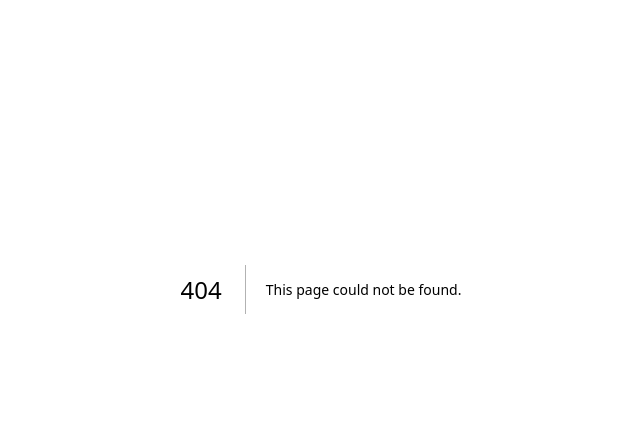
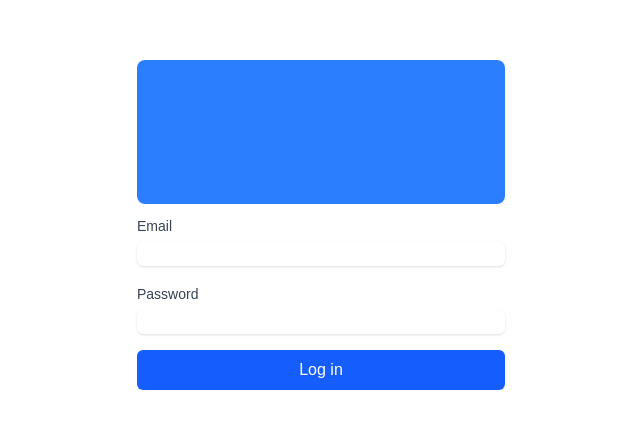
Before and after one commit to nanah1307/isope-thesis, a Next.js app: page /login in a window 1280 px wide. Before the commit this address had no page. Shown: the part 111-540 px from the top of the page, without its empty margins (319-959 px from the left). Built offline with nearby package versions, Linux system fonts and the light colour scheme.

Commit message:
initialize

```diff
--- /dev/null
+++ b/src/app/login/page.tsx
@@ -0,0 +1,23 @@
+/*import AcmeLogo from '@/app/ui/acme-logo';
+import LoginForm from '@/app/ui/login-form';
+
+insert images
+*/
+import LoginForm from '@/app/ui/login-form';
+import { Suspense } from 'react';
+
+export default function LoginPage() {
+  return (
+    <main className="flex items-center justify-center md:h-screen">
+      <div className="relative mx-auto flex w-full max-w-[400px] flex-col space-y-2.5 p-4 md:-mt-32">
+        <div className="flex h-20 w-full items-end rounded-lg bg-blue-500 p-3 md:h-36">
+          <div className="w-32 text-white md:w-36">
+          </div>
+        </div>
+        <Suspense>
+          <LoginForm />
+        </Suspense>
+      </div>
+    </main>
+  );
+}
--- a/src/app/page.tsx
+++ b/src/app/page.tsx
@@ -1,4 +1,5 @@
 import Image from "next/image";
+/*Insert isope landing page here, not the login page */
 
 export default function Home() {
   return (
--- /dev/null
+++ b/src/app/students/page.tsx
@@ -0,0 +1 @@
+/* Students page*/
--- /dev/null
+++ b/src/app/ui/button.tsx
@@ -0,0 +1,19 @@
+import clsx from 'clsx';
+
+interface ButtonProps extends React.ButtonHTMLAttributes<HTMLButtonElement> {
+  children: React.ReactNode;
+}
+
+export function Button({ children, className, ...rest }: ButtonProps) {
+  return (
+    <button
+      {...rest}
+      className={clsx(
+        'flex h-10 items-center rounded-lg bg-blue-500 px-4 text-sm font-medium text-white transition-colors hover:bg-blue-400 focus-visible:outline focus-visible:outline-2 focus-visible:outline-offset-2 focus-visible:outline-blue-500 active:bg-blue-600 aria-disabled:cursor-not-allowed aria-disabled:opacity-50',
+        className,
+      )}
+    >
+      {children}
+    </button>
+  );
+}
--- /dev/null
+++ b/src/app/ui/fonts.ts
@@ -0,0 +1,7 @@
+import { Inter,Lusitana } from 'next/font/google';
+
+export const lusitana = Lusitana({
+    weight: ['400', '700'],
+    subsets: ['latin'],
+} );
+export const inter = Inter({ subsets: ['latin'] });
--- /dev/null
+++ b/src/app/ui/login-form.tsx
@@ -0,0 +1,28 @@
+export default function LoginForm() {
+  return (
+    <form className="flex flex-col space-y-4">
+      <label className="block">
+        <span className="text-sm font-medium text-gray-700">Email</span>
+        <input
+          type="email"
+          required
+          className="mt-1 block w-full rounded-md border-gray-300 shadow-sm focus:border-blue-500 focus:ring-blue-500"
+        />
+      </label>
+      <label className="block">
+        <span className="text-sm font-medium text-gray-700">Password</span>
+        <input
+          type="password"
+          required
+          className="mt-1 block w-full rounded-md border-gray-300 shadow-sm focus:border-blue-500 focus:ring-blue-500"
+        />
+      </label>
+      <button
+        type="submit"
+        className="w-full rounded-md bg-blue-600 px-4 py-2 text-white hover:bg-blue-700 focus:outline-none focus:ring-2 focus:ring-blue-500 focus:ring-offset-2"
+      >
+        Log in
+      </button>
+    </form>
+  );
+}
```
Also changed, not shown: package.json (+9 -6 lines), src/app/students/layout.tsx (added), 1 other file (tests, documents, lock files or other folders).
